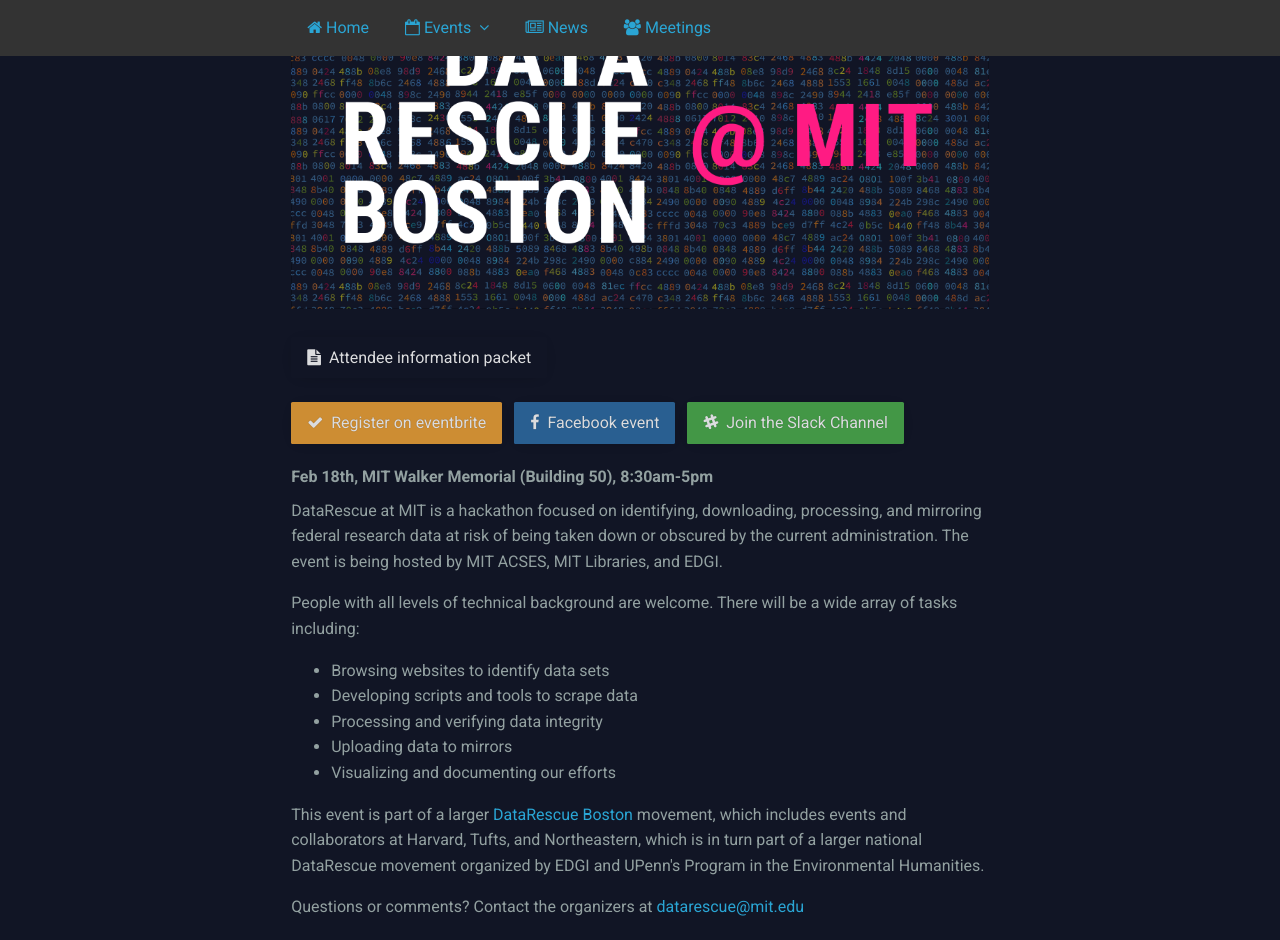
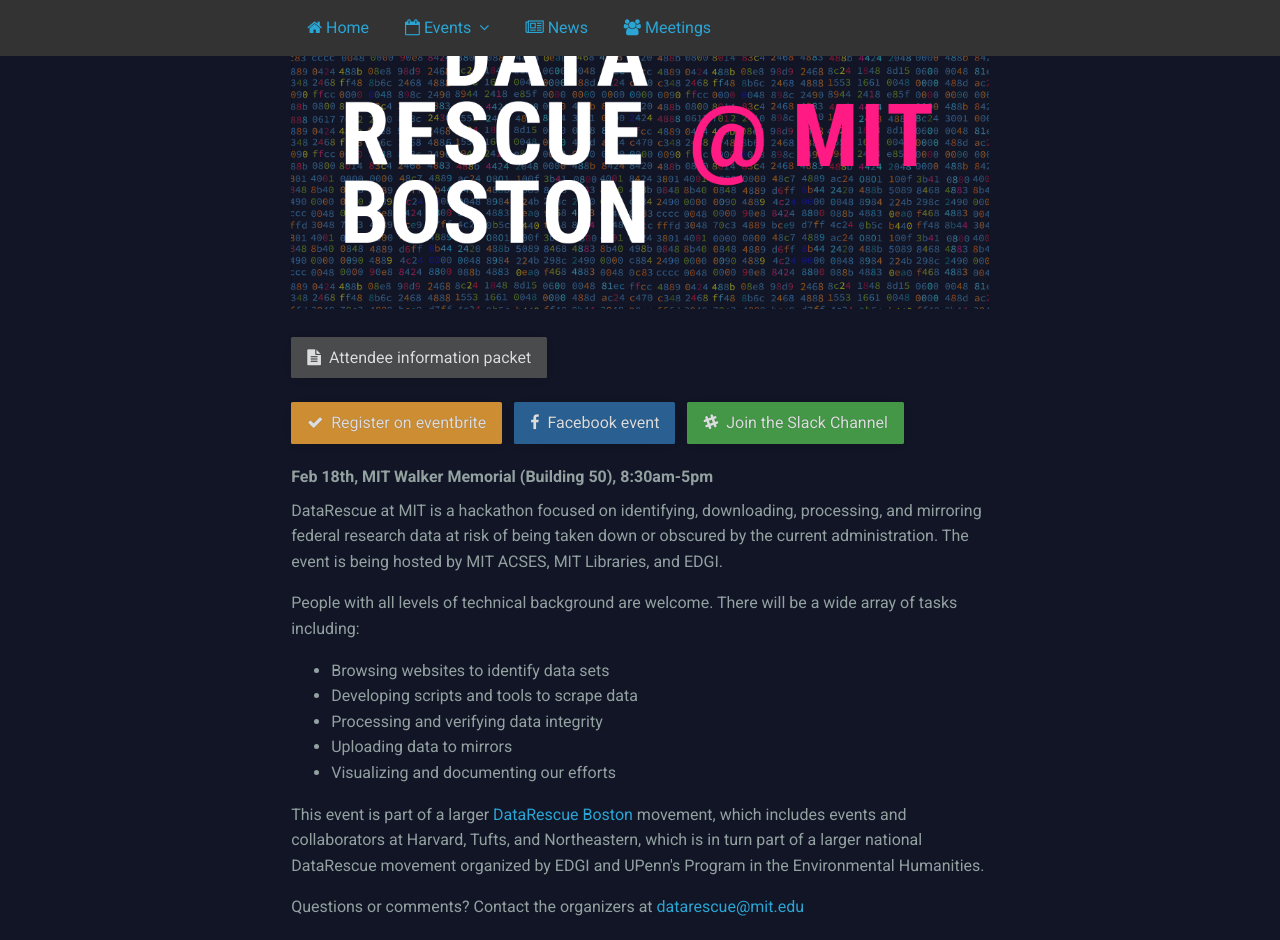
Before and after one commit to data-rescue-boston/data-rescue-boston.github.io, a Jekyll site: the page built from events/mit.md, in a window 1280 px wide and 1400 px high, scrolled down 128 px. Shown: the top 940 px of the window. Built offline with Jekyll 4.4.1, drawn with Linux system fonts in a browser that asks for light colours.

Commit message:
Update main.css

```diff
--- a/assets/main.css
+++ b/assets/main.css
@@ -53,6 +53,7 @@
 .btn { opacity: 0.85; display: inline-block; padding: 0.5em 1em; border-radius: 0.1em; color: #fff !important; text-decoration: none !important; text-shadow: 0 0 1px rgba(0,0,0,0.3); cursor: pointer; box-shadow: 0 0.1em 1em -0.5em rgba(0,0,0,0.5); margin: 0.25em 0.5em 0.25em 0; transition: all .2s ease-in-out; }
 .btn:hover { opacity: 1;  transform: scale(1.05); }
 .btn i.fa { margin-right: 0.25em; }
+.btn-default { background: #555555; }
 .btn-success { background: #4cae4c; }
 .btn-primary { background: #2e6da4; }
 .btn-warning { background: #eea236; }
```
